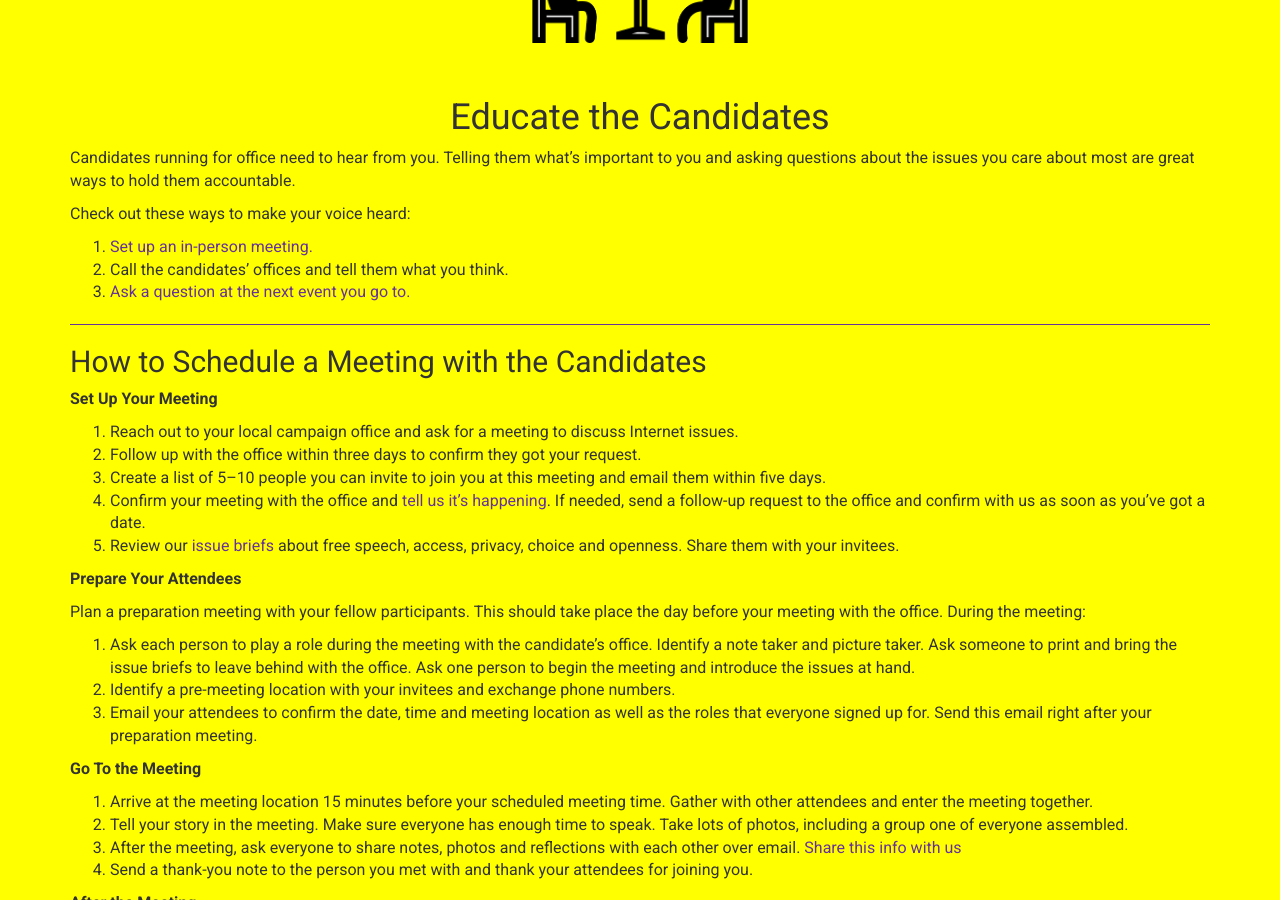
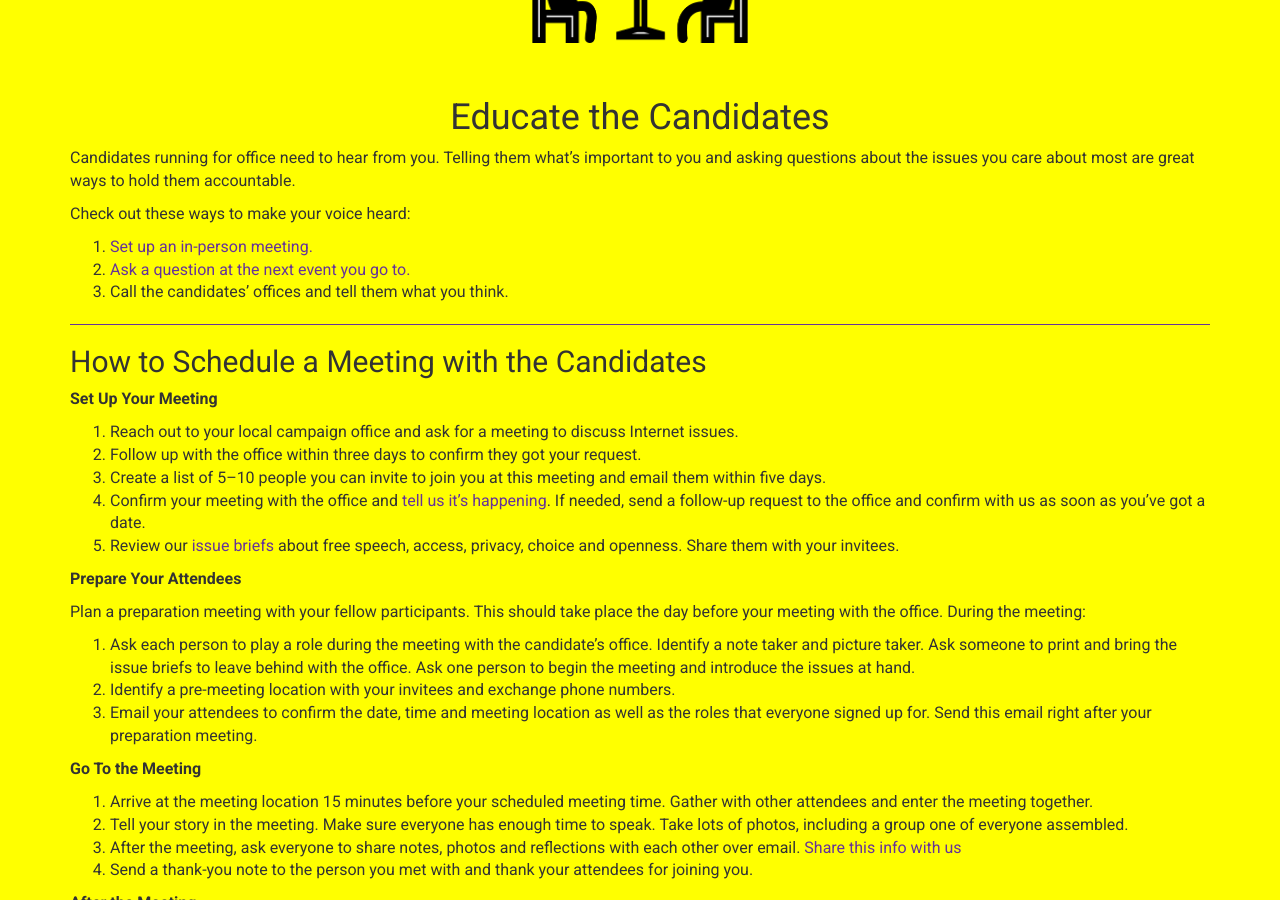
Before and after one commit to freepress/internet2016, a Jekyll site: the page built from _posts/toolkits/2015-01-03-educate-the-candidates.md, in a window 1280 px wide and 900 px high, scrolled down 591 px. Built offline with Jekyll 4.4.1, drawn with Linux system fonts in a browser that asks for light colours; comment, search, counter and statistics services are not loaded.

Commit message:
Updated content

```diff
--- a/_posts/toolkits/2015-01-03-educate-the-candidates.md
+++ b/_posts/toolkits/2015-01-03-educate-the-candidates.md
@@ -12,8 +12,8 @@ Candidates running for office need to hear from you. Telling them what’s impor
 Check out these ways to make your voice heard:
 
  1. <a href="#meet">Set up an in-person meeting.</a>
+ 1. <a href="#ask">Ask a question at the next event you go to.</a>
  1. Call the candidates’ offices and tell them what you think.
- 1. <a href="#ask">Ask a question at the next event you go to.</a>
 
 ***
 
```
